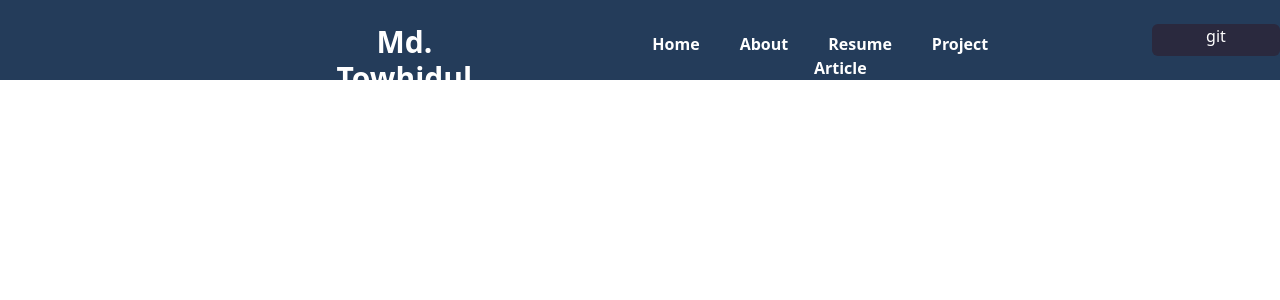
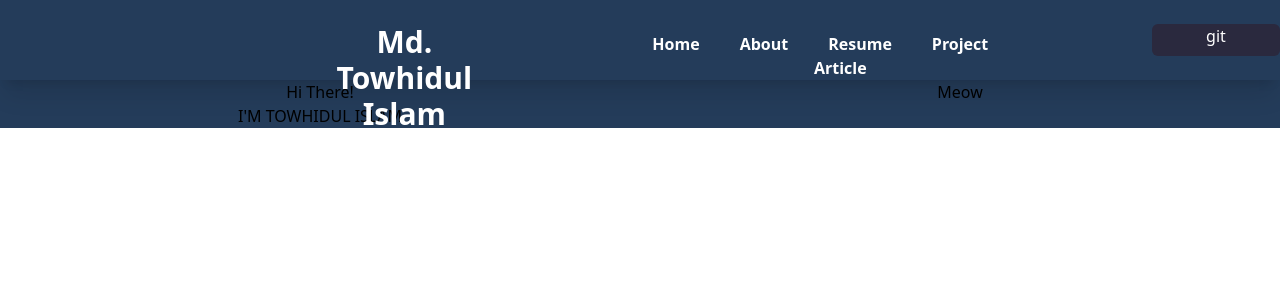
Before and after one commit to towhidul1999/PORTFOLIO, a React (Vite) app: page / in a window 1280 px wide. Shown: the top 300 px of the page. Built offline with nearby package versions, Linux system fonts and the light colour scheme.

Commit message:
Hero section started

```diff
--- a/src/App.jsx
+++ b/src/App.jsx
@@ -1,4 +1,5 @@
 import './App.css'
+import HeroSection from './components/HeroSection'
 import Navbar from './components/Navbar'
 
 function App() {
@@ -6,6 +7,7 @@ function App() {
   return (
     <>
       <Navbar></Navbar>
+      <HeroSection></HeroSection>
     </>
   )
 }
--- /dev/null
+++ b/src/components/HeroSection.jsx
@@ -0,0 +1,18 @@
+import React from 'react';
+
+const HeroSection = () => {
+    return (
+        <div className='grid grid-cols-2 bg-custom-black'>
+            <div >
+                <h1>Hi There!</h1>
+                <h1>I'M TOWHIDUL ISLAM</h1>
+            </div>
+            <div>
+                Meow
+            </div>
+
+        </div>
+    );
+};
+
+export default HeroSection;
--- a/src/components/Navbar.jsx
+++ b/src/components/Navbar.jsx
@@ -2,7 +2,7 @@ import React from 'react';
 
 const Navbar = () => {
     return (
-        <div className='bg-custom-black h-20 relative flex'>
+        <div className='bg-custom-black h-20 relative flex shadow-xl'>
             <div>
                 <h1 className='text-white ml-80 mt-6 text-3xl font-extrabold'>Md. Towhidul Islam</h1>
             </div>
```
